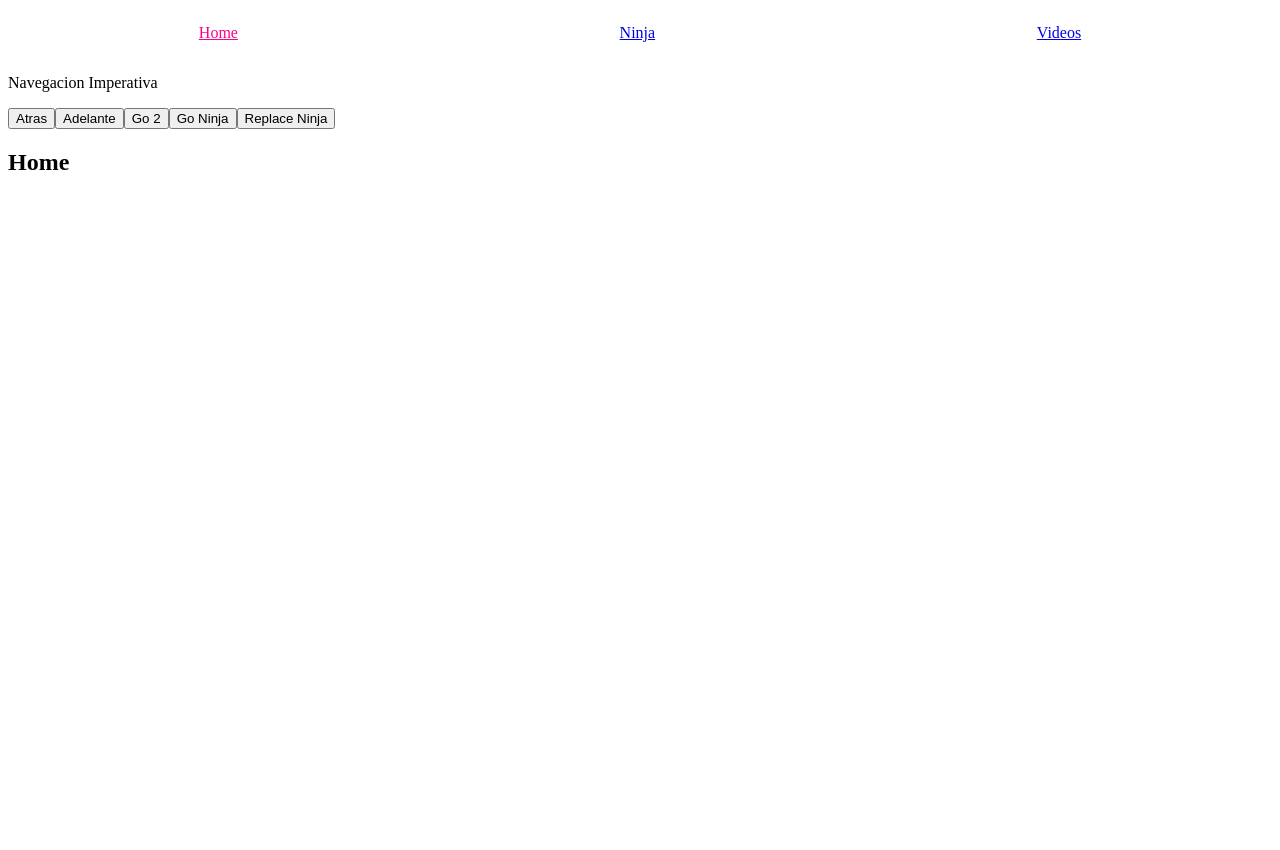
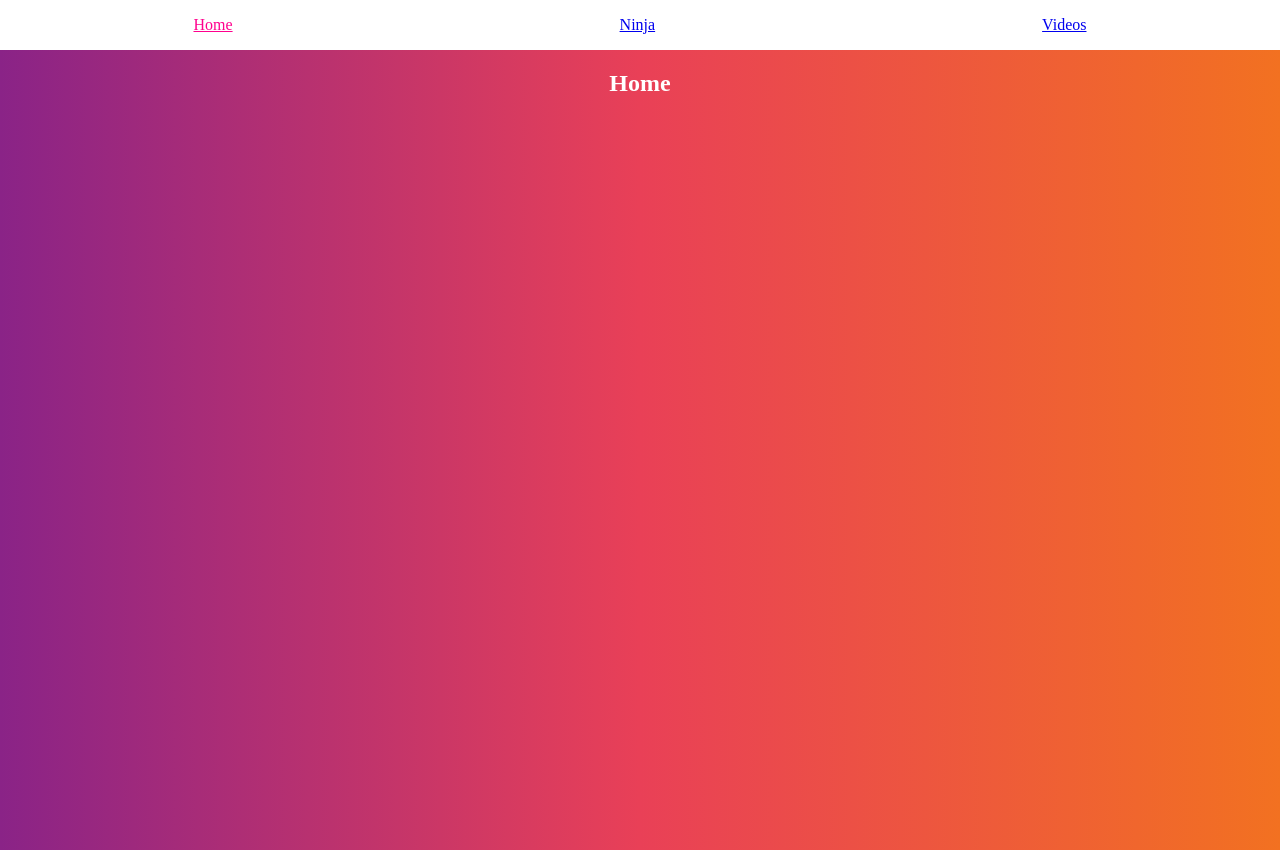
Before and after one commit to GerardoGallegos/curso-react-router-v4, a React app: page / in a window 1280 px wide. Before the commit the page ends 800 px from the top, so only its background shows below. Built offline with nearby package versions, Linux system fonts and the light colour scheme; the HTML template or start-up script is replaced by a standard one.

Commit message:
Leccion # 19 - Animando Transiciones entre rutas

```diff
--- a/package.json
+++ b/package.json
@@ -17,6 +17,7 @@
     "query-string": "^6.2.0",
     "react": "^16.7.0",
     "react-dom": "^16.7.0",
-    "react-router-dom": "^4.3.1"
+    "react-router-dom": "^4.3.1",
+    "react-transition-group": "^2.5.3"
   }
 }
--- a/src/App.css
+++ b/src/App.css
@@ -1,3 +1,7 @@
+body, html {
+  margin: 0;
+  overflow-x: hidden;
+}
 
 nav {
   display: flex;
@@ -8,3 +12,54 @@ nav {
 a.activa {
   color: #ff008d;
 }
+
+.pink {
+  background: linear-gradient(to right, #8a2387, #e94057, #f27121);
+}
+
+.blue {
+  background: linear-gradient(to right, #396afc, #2948ff);
+}
+
+.green {
+  background: linear-gradient(to right, #dce35b, #45b649);
+}
+
+/* Cuando Entra */
+.fade-enter {
+  opacity: 0;
+  transition: all 700ms ease-out;
+  transform: translateX(10%) scale(0.8);
+}
+.fade-enter-active {
+  opacity: 1;
+  transform: translateX(0%);
+}
+
+/* Cuando Salen */
+.fade-exit {
+  opacity: 1;
+  transition: all 700ms ease-out;
+  transform: translateX(0%);
+}
+.fade-exit-active {
+  opacity: 0;
+  transform: translateX(-10%) scale(1.3);
+}
+
+.content {
+  position: absolute;
+  width: 100%;
+  height: 100%;
+  display: flex;
+  overflow: hidden;
+}
+
+.route {
+  position: absolute;
+  width: 100%;
+  height: 100%;
+  top: 0;
+  text-align: center;
+  color: #FFF;
+}
--- a/src/App.js
+++ b/src/App.js
@@ -1,5 +1,6 @@
 import React from 'react'
-import { BrowserRouter, Route, NavLink } from 'react-router-dom'
+import { BrowserRouter, Route, NavLink, Switch } from 'react-router-dom'
+import { TransitionGroup, CSSTransition } from 'react-transition-group'
 import './App.css'
 
 const Navegation = () => (
@@ -11,39 +12,45 @@ const Navegation = () => (
 )
 
 const Home = () => (
-  <h2>Home</h2>
+  <section className='route pink'>
+    <h1>Home</h1>
+  </section>
 )
 
-const Ninja = () => (
-  <h2>Ninja</h2>
+const Ninja =  () => (
+  <section className='route blue'>
+    <h1>Ninja</h1>
+  </section>
 )
 
 const Videos = () => (
-  <h2>Videos</h2>
+  <section className='route green'>
+    <h1>Videos</h1>
+  </section>
 )
 
-const NavegacionImperativa = ({ history }) => {
-  console.log(history)
-  return (
-    <div>
-      <p>Navegacion Imperativa</p>
-      <button onClick={history.goBack}>Atras</button>
-      <button onClick={history.goForward}>Adelante</button>
-      <button onClick={() => history.go(-2)}>Go 2</button>
-      <button onClick={() => history.push('/ninja')}>Go Ninja</button>
-      <button onClick={() => history.replace('/ninja')}>Replace Ninja</button>
-    </div>
-  )
-}
 
 const App = () => (
   <BrowserRouter>
     <>
-      <Navegation />
-      <Route render={NavegacionImperativa}/>
-      <Route path='/' exact render={Home} />
-      <Route path='/ninja' render={Ninja} />
-      <Route path='/videos' render={Videos} />
+    <Navegation />
+    <Route render={({ location }) => (
+      <div className='content'>
+        <TransitionGroup>
+          <CSSTransition
+            timeout={700}
+            classNames='fade'
+            key={location.pathname}
+          >
+            <Switch location={location}>
+              <Route path='/' exact render={Home} />
+              <Route path='/ninja' component={Ninja} />
+              <Route path='/videos' render={Videos} />
+            </Switch>
+          </CSSTransition>
+        </TransitionGroup>
+      </div>
+    )} />
     </>
   </BrowserRouter>
 )
```
Also changed, not shown: 1 other file (tests, documents, lock files or other folders).
